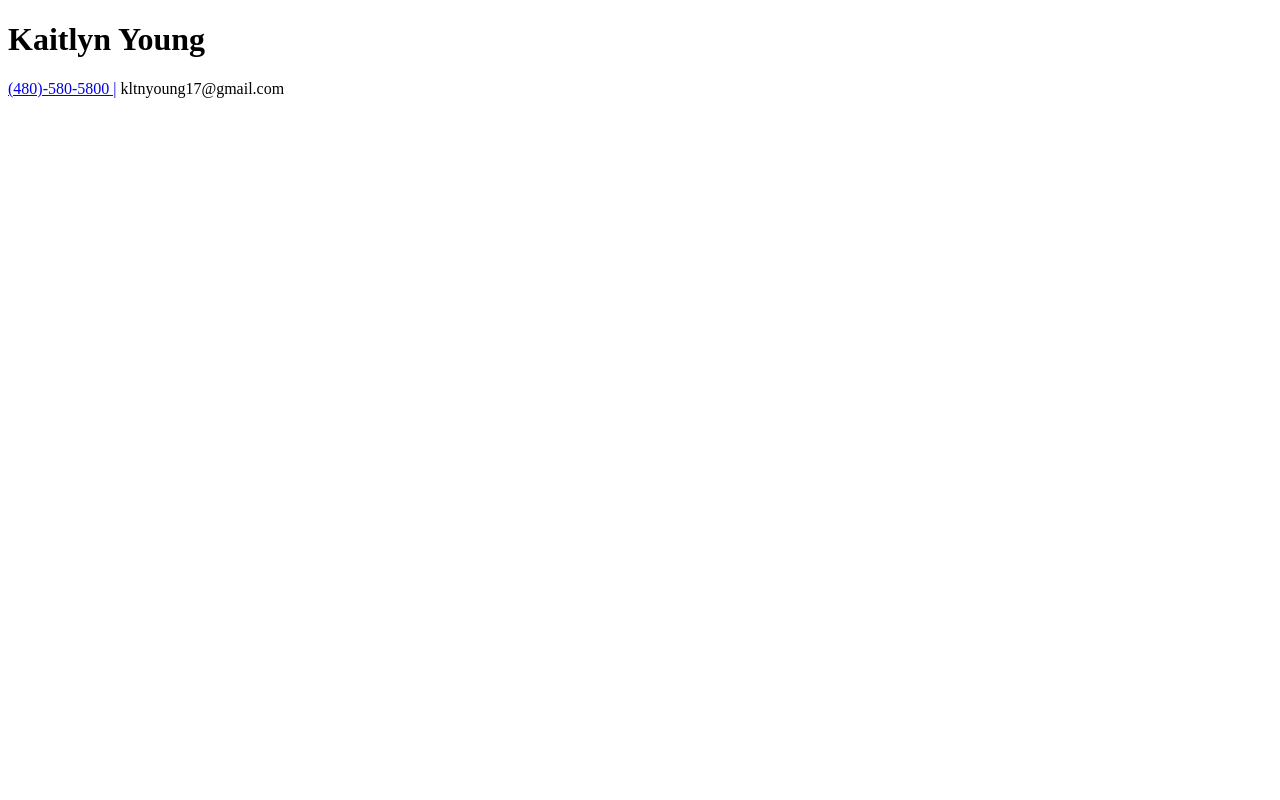
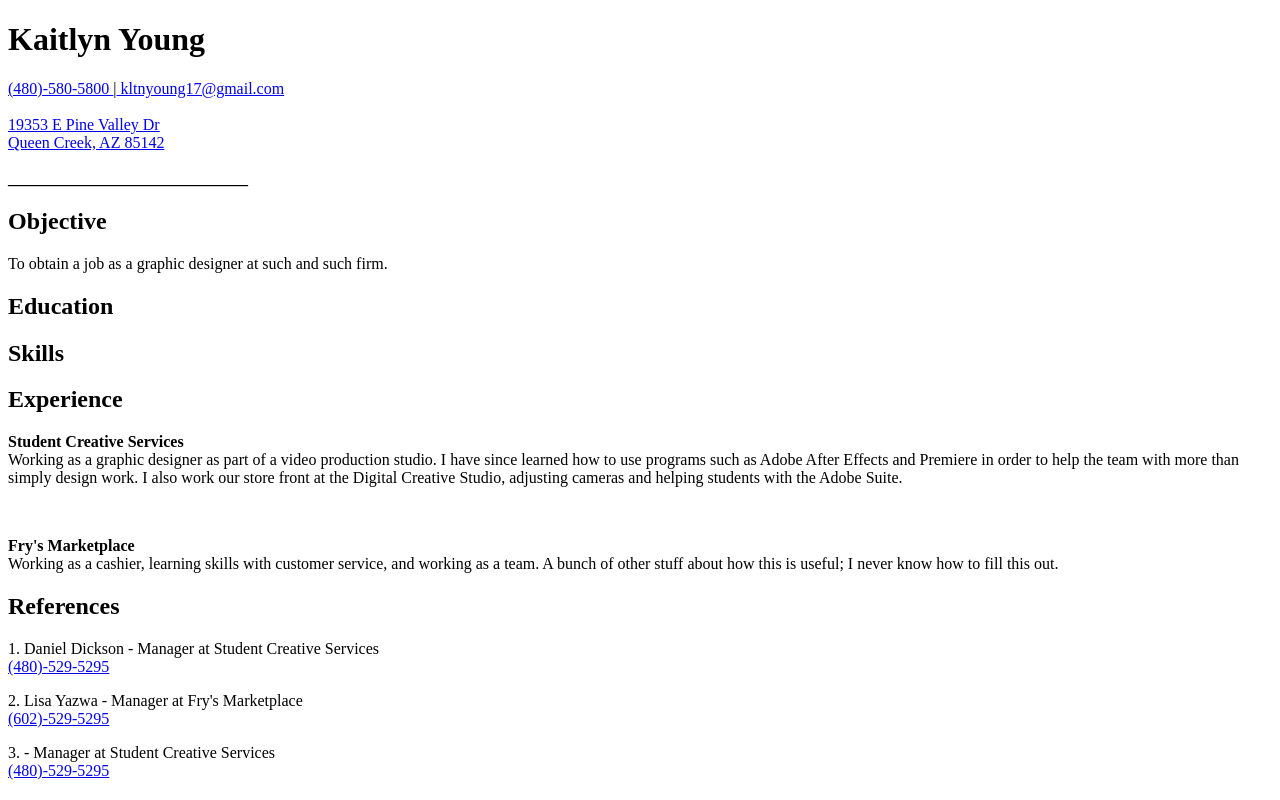
Before and after one commit to ktlnyoung17/AME2202018ASUB, a plain HTML site: page A1/index.html in a window 1280 px wide. Drawn offline with Linux system fonts and the light colour scheme.

Commit message:
Needs a photo, skills, eduction, and last ref.

```diff
--- a/A1/index.html
+++ b/A1/index.html
@@ -5,8 +5,27 @@
 
 <body>
 	<!-- Add your content here -->
+	<img= src=Users/katieyoung/Mine/Stuff/IMG_0851.jpg width='50' height='50'>
 	<h1> Kaitlyn Young </h1>
-	<a href=4805805800> (480)-580-5800 |</a><a> kltnyoung17@gmail.com </a>
-	<a>
+	<a href=tel:480-580-5800> (480)-580-5800 </a>|<a href='mailto:ktlnyoung17@gmail.com'> kltnyoung17@gmail.com </a><br><br>
+	<a href=https://goo.gl/maps/1GK4kcvXEfB2>19353 E Pine Valley Dr<br>Queen Creek, AZ 85142</a><br><br>
+	<b>______________________________</b>
+	<h2>Objective</h2>
+	<p>To obtain a job as a graphic designer at such and such firm.</p>
+	<h2>Education</h2>
+	<h2>Skills</h2>
+	<h2>Experience</h2>
+	<p><b>Student Creative Services</b><br>
+		Working as a graphic designer as part of a video production studio. I have since learned how to use programs such as Adobe After Effects and Premiere in order to help the team with more than simply design work. I also work our store front at the Digital Creative Studio, adjusting cameras and helping students with the Adobe Suite.</p><br>
+	<p><b>Fry's Marketplace</b><br>
+		Working as a cashier, learning skills with customer service, and working as a team. A bunch of other stuff about how this is useful; I never know how to fill this out.</p>
+
+	<h2>References</h2>
+	<p>1. Daniel Dickson - Manager at Student Creative Services<br>
+	<a href=tel:480-529-5295>(480)-529-5295</a><br>
+	<p>2. Lisa Yazwa - Manager at Fry's Marketplace<br>
+	<a href=tel:602-529-5295>(602)-529-5295</a><br>
+	<p>3.  - Manager at Student Creative Services<br>
+	<a href=tel:480-529-5295>(480)-529-5295</a><br>
 </body>
 </html>
```
